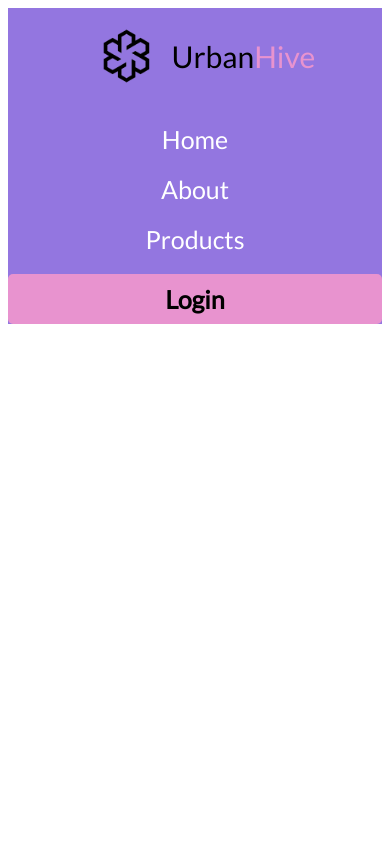
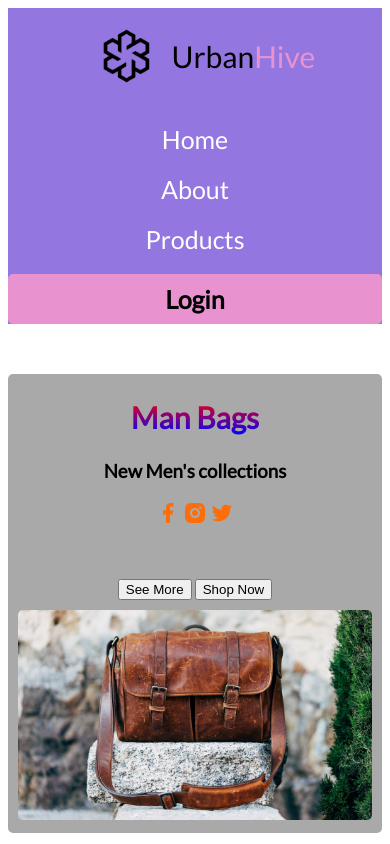
Before and after one commit to ArafaAkter/E-commerce-website, a plain HTML site: page index.html in a window 390 px wide. Drawn offline with Linux system fonts and the light colour scheme.

Commit message:
man bags section added with media query

```diff
--- a/index.html
+++ b/index.html
@@ -25,5 +25,22 @@
                        </div>
                     </div>
             </nav>
+    <!-- banner section -->
+    <section class="banner-container">
+        <div class="banner-text">
+            <h1>Man Bags</h1>
+            <h3>New Men's collections</h3>
+            <div class="social-link">
+                <img src="resources/icons/facebook.png" alt="" class="">
+                <img src="resources/icons/insta.png" alt="" class="">
+                <img src="resources/icons/twitter.png" alt="" class="">
+            </div>
+            <button>See More</button>
+            <button>Shop Now</button>
+        </div>
+        <div class="banner-img">
+            <img src="resources/banner-image/bag-picture.jpg" alt="" class="">
+        </div>
+    </section>
 </body>
 </html>
--- a/styles/styles.css
+++ b/styles/styles.css
@@ -64,10 +64,68 @@ nav{
 
 }
 
+/* banner section */
+.banner-container{
+    background-color:darkgray;
+    /* border: 1px solid red; */
+    margin: 50px auto 0;
+    max-width: 1450px;
+    min-height: 50px;
+    display: flex;
+    border-radius: 5px;
+
+
+}
+.banner-text{
+    /* border: 1px solid salmon; */
+    width: 50%;
+
+}
+.banner-img{
+    /* border: 1px solid salmon; */
+    width: 50%;
+    padding: 10px;
+
+
+}
+.banner-img img{
+    width:100%;
+    /* height: 100%; */
+    height: auto;
+    border-radius: 5px;
+
+}
+.banner-text h1{
+    background-image: linear-gradient(to bottom,red,blue);
+    color: transparent;
+    -webkit-background-clip:text;
+    font-size: 50px;
+
+}
+.banner-text p{
+    font-size: 45px;
+    font-family:
+}
+.social-link{
+    margin-bottom: 50px;
+}
+.banner-text{
+    text-align: center;
+}
+.btn{
+    padding: 10px;
+}
+
+
+
+
+
+
 /* responsive */
 @media screen and (max-width:576px) {
     .nav-container,
-    .nav-item-container
+    .nav-item-container,
+    .banner-container
     {
         flex-direction: column;
     }
@@ -82,4 +140,17 @@ nav{
     .nav-item-container a{
         margin-top: 20px;
     }
+    .banner-text, .banner-img{
+        width: 100%;
+    }
+    .banner-text h1{
+        font-size: 30px;
+
+    }
+    .banner-text p{
+        font-size: 25px;
+
+    }
+
+
 }
```
Also changed, not shown: resources/icons/facebook.png (added), resources/icons/insta.png (added), resources/icons/twitter.png (added).
